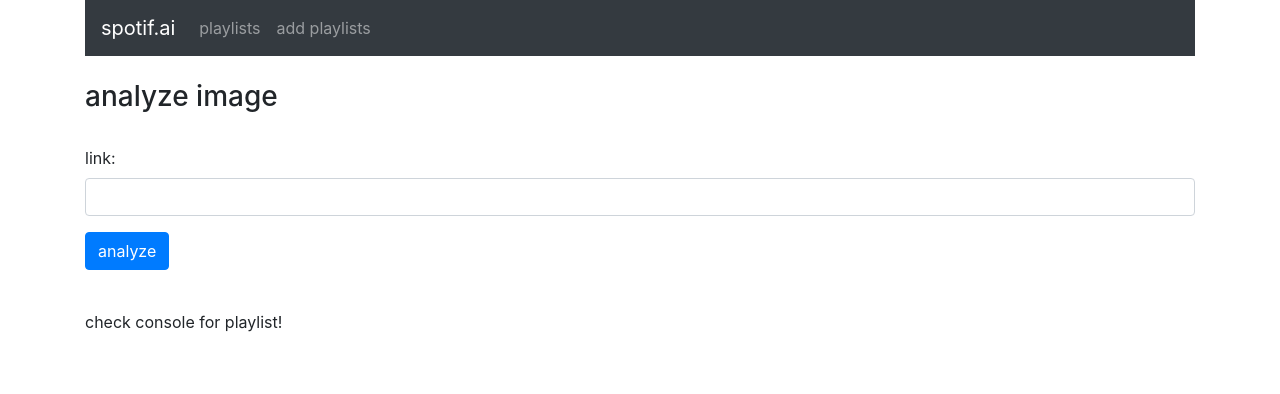
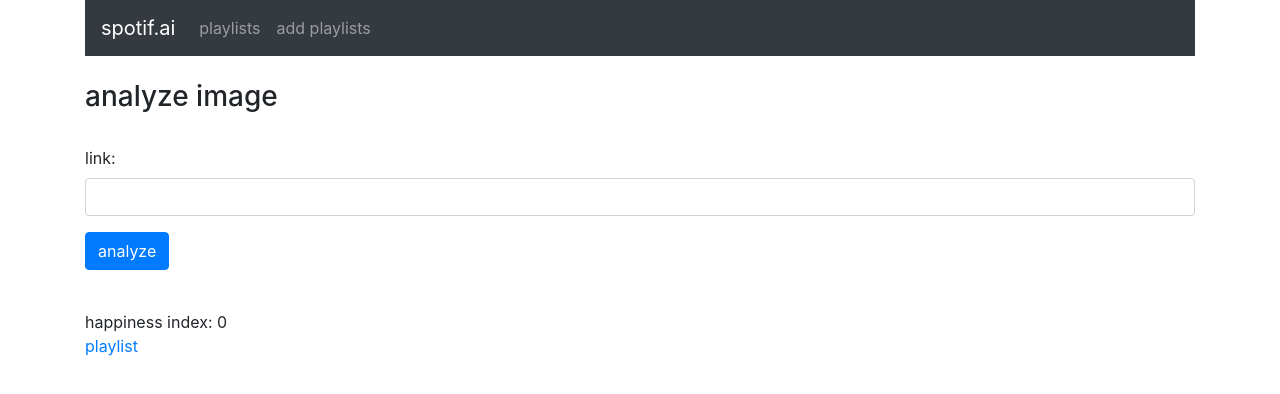
Before and after one commit to aidenszeto/Spotif.ai, a React (Create React App) app in the folder MERN/: page / in a window 1280 px wide. Shown: the top 394 px of the page. Built offline with nearby package versions, Linux system fonts and the light colour scheme.

Commit message:
display on page

```diff
--- a/MERN/src/components/detect.component.js
+++ b/MERN/src/components/detect.component.js
@@ -1,5 +1,4 @@
 import React, { Component } from 'react';
-require('dotenv').config();
 
 export default class Home extends Component {
   constructor(props) {
@@ -9,10 +8,13 @@ export default class Home extends Component {
 
       this.state = {
         url: '',
+        emotions: 0,
+        link: ''
       }
   }
 
   submitForm(e, url) {
+    var that = this;
     const axios = require('axios').default;
     // Add a valid subscription key and endpoint to your environment variables.
     let subscriptionKey = process.env.API_KEY
@@ -47,11 +49,13 @@ export default class Home extends Component {
           let score = JSON.stringify(resultJSON["emotions"]["happiness"])
           console.log('Age: ' + age)
           console.log('Happiness: ' + parseFloat(score))
+          that.setState({emotions: parseFloat(score)})
           let rounded = JSON.stringify(Math.round((parseFloat(score) + Number.EPSILON) * 10) / 10)
           axios.get('http://localhost:5000/playlists/'+rounded)
             .then(response => {
               console.log(response.data[0]["link"])
-            });
+              that.setState({link: response.data[0]["link"]})
+          });
         });
     }).catch(function (error) {
         console.log(error)
@@ -83,8 +87,9 @@ export default class Home extends Component {
           <div className="form-group">
             <input type="submit" value="analyze" className="btn btn-primary" />
           </div> <br />
-          <div>
-            <label>check console for playlist!</label>
+          <div className="response">
+            happiness index: {this.state.emotions} <br />
+            <a href={this.state.link}> playlist </a>
           </div>
         </form>
       </div>
```
